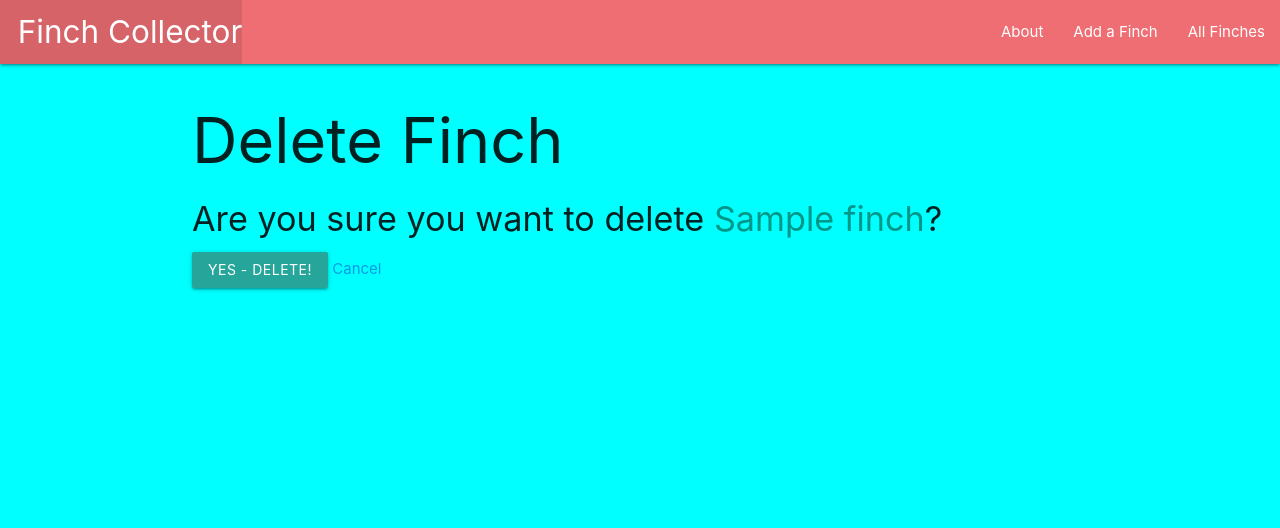
After one commit to mlewis2257/finch-collector, a Django app: page /finches/1/delete/ in a window 1280 px wide. The commit adds this page. Shown: the top 528 px of the page. Run offline with Django 4.2, Linux system fonts and the light colour scheme; tables that the repository leaves empty hold one stand-in row (values such as "Sample post").

Commit message:
update and delete added

```diff
--- a/main_app/templates/finches/detail.html
+++ b/main_app/templates/finches/detail.html
@@ -8,7 +8,10 @@
     <p>Area: {{ finch.area }}</p>
     <p>Description: {{ finch.description|linebreaks }}</p>
   </div>
-  <div class="card-action"></div>
+  <div class="card-action">
+    <a href="{% url 'finch_update' finch.id %}">Edit</a>
+    <a href="{% url 'finch_delete' finch.id %}">Delete</a>
+  </div>
 </div>
 
 {% endblock %}
--- /dev/null
+++ b/main_app/templates/main_app/finch_confirm_delete.html
@@ -0,0 +1,14 @@
+{% extends 'base.html' %} {% block content %}
+<h1>Delete Finch</h1>
+
+<h4>
+  Are you sure you want to delete
+  <span class="teal-text">{{ object.name }}</span>?
+</h4>
+
+<form action="" method="POST">
+  {% csrf_token %}
+  <input type="submit" value="Yes - Delete!" class="btn" />
+  <a href="{% url 'detail' finch.id %}">Cancel</a>
+</form>
+{% endblock %}
--- a/main_app/urls.py
+++ b/main_app/urls.py
@@ -8,8 +8,8 @@ urlpatterns = [
     path('finches/<int:finch_id>/', views.finches_detail, name='detail'),
     path('finches/create/', views.FinchCreate.as_view(), name='finches_create'),
     path('finches/<int:pk>/update/',
-         views.FinchUpdate.as_view(), name='finches_update'),
-    path('finches/<int:pk>/update/',
+         views.FinchUpdate.as_view(), name='finch_update'),
+    path('finches/<int:pk>/delete/',
          views.FinchDelete.as_view(), name="finch_delete")
 
 ]
```
